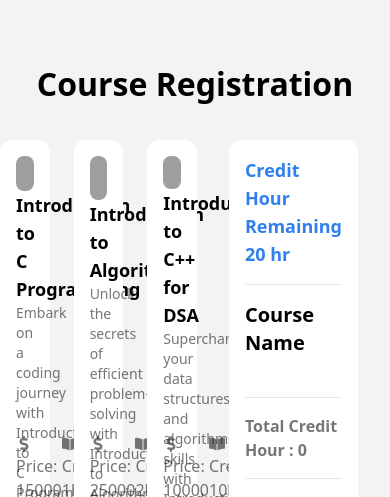
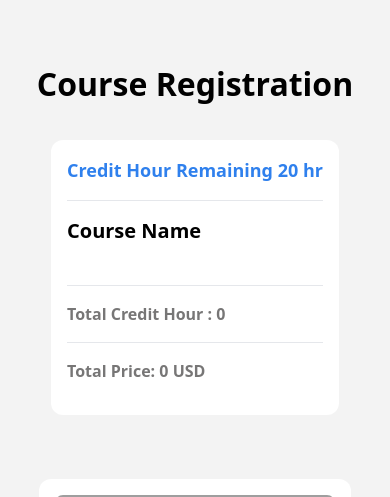
Before and after one commit to tawhid-choudhury/react-introduction, a React (Vite) app: page / in a window 390 px wide. Shown: the top 497 px of the page. Built offline with nearby package versions, Linux system fonts and the light colour scheme; grey boxes are pictures that could not be loaded.

Commit message:
responsive done

```diff
--- a/src/App.jsx
+++ b/src/App.jsx
@@ -29,20 +29,20 @@ const handleSelect = (item) => {
 }
 
   return (
-    <div className='max-w-[1320px] m-auto'>
+    <div className='max-w-[1320px] m-auto flex flex-col justify-center'>
       <h1 className='text-black text-[32px] font-bold text-center mt-[60px]'>Course Registration</h1>
 
       {/* container */}
-      <div className='flex'>
+      <div className='flex flex-col-reverse md:flex-row '>
       <Toaster/>
           {/* cards container */}
-          <div>
+          <div className='mx-auto'>
             <Courses handleSelect={handleSelect} ></Courses>
           </div>
 
 
           {/* cart */}
-          <div>
+          <div className='mx-auto'>
         <Cart
         cart={cart}
         creditTaken={creditTaken}
--- a/src/components/Courses/Courses.jsx
+++ b/src/components/Courses/Courses.jsx
@@ -12,7 +12,7 @@ const Courses = ({handleSelect}) => {
     },[])
     // console.log(courses);
     return (
-        <div className="grid grid-cols-3 gap-6 mt-8 mb-56">
+        <div className="grid grid-cols-1 sm:grid-cols-2 lg:grid-cols-3 gap-6 mt-8 mb-56 justify-center">
             {courses.map((course,idx) =>
             <Course handleSelect={handleSelect} course = {course} key={`cardNo${idx}`}></Course>
             )}
```
